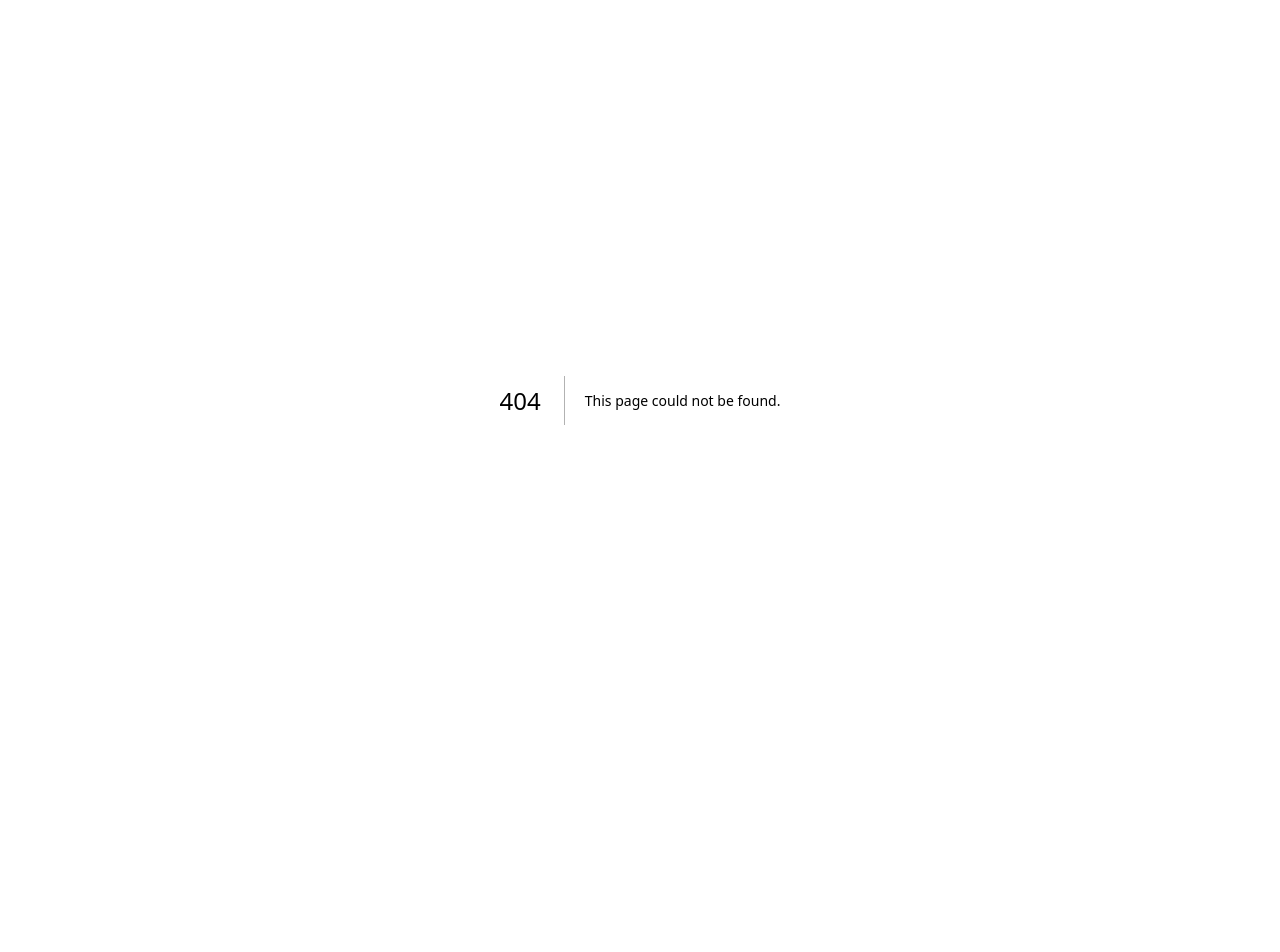
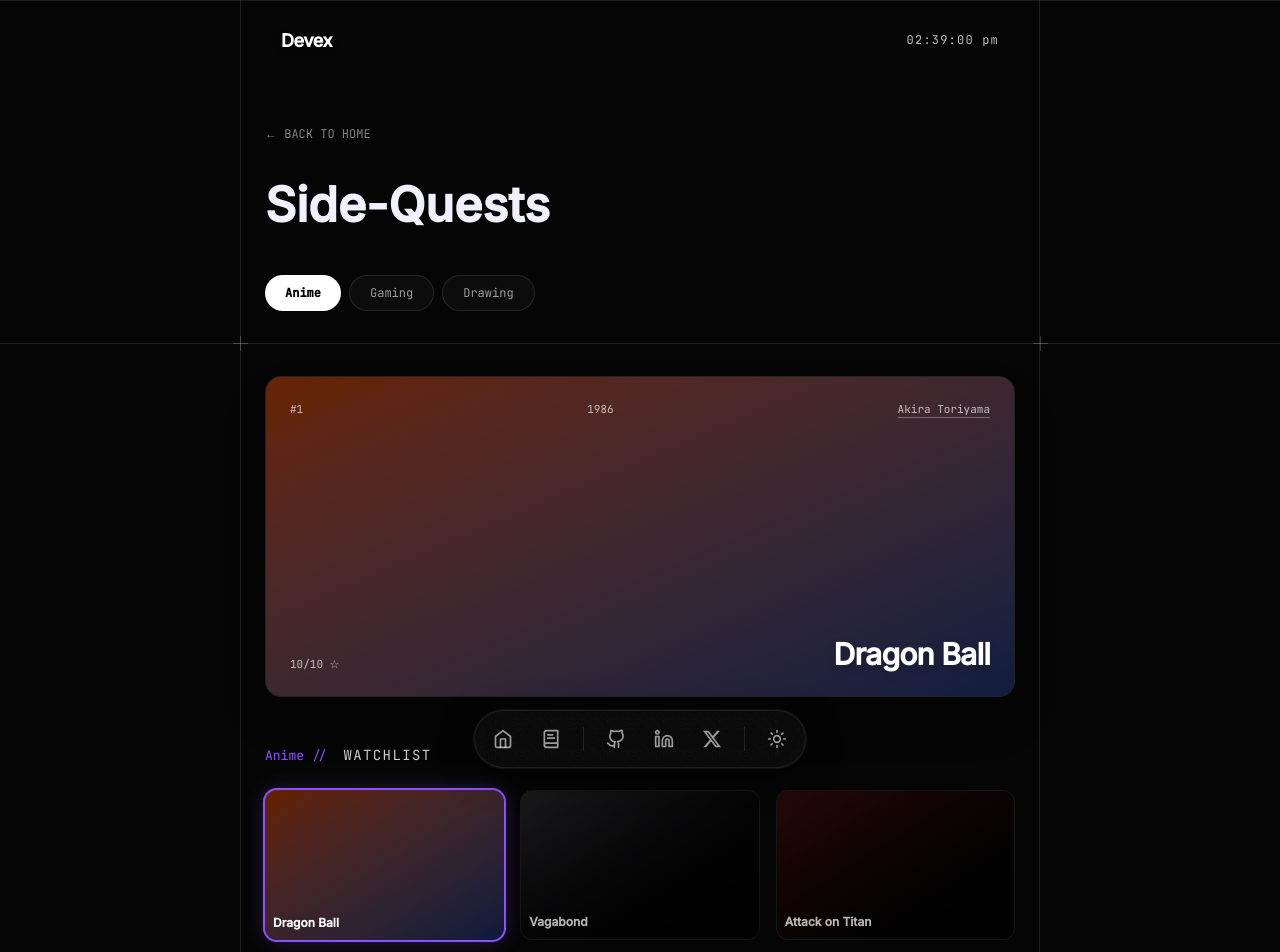
Before and after one commit to Devexhhh/Devex, a Next.js app: page /side-quests in a window 1280 px wide. Before the commit this address had no page. Shown: the top 952 px of the page. Before the commit the page ends 800 px from the top, so only its background shows below. Built offline with nearby package versions, Linux system fonts and the light colour scheme.

Commit message:
added new side quests page

```diff
--- /dev/null
+++ b/app/side-quests/page.tsx
@@ -0,0 +1,130 @@
+"use client";
+
+import { useState, Suspense, useEffect } from "react";
+import { useSearchParams } from "next/navigation";
+import Link from "next/link";
+import Navbar from "@/components/Navbar";
+import BottomDock from "@/components/BottomDock";
+import HorizontalSeparator from "@/app/ui/HorizontalSeparator";
+import { SIDE_QUESTS_DATA } from "@/lib/data";
+
+type Category = "Anime" | "Gaming" | "Drawing";
+
+// We extract the main UI into a separate component so we can wrap it in Suspense
+function SideQuestsContent() {
+    const searchParams = useSearchParams();
+    const categoryParam = searchParams.get("category");
+
+    // Validate the parameter (If someone types nonsense in the URL, default to "Anime")
+    const initialCategory: Category =
+        categoryParam && Object.keys(SIDE_QUESTS_DATA).includes(categoryParam)
+            ? (categoryParam as Category)
+            : "Anime";
+
+    const [activeCategory, setActiveCategory] = useState<Category>(initialCategory);
+    const [activeItem, setActiveItem] = useState(SIDE_QUESTS_DATA[initialCategory][0]);
+
+    // Handle switching tabs manually
+    const handleCategoryChange = (category: Category) => {
+        setActiveCategory(category);
+        setActiveItem(SIDE_QUESTS_DATA[category][0]);
+    };
+
+    const currentItems = SIDE_QUESTS_DATA[activeCategory];
+
+    return (
+        <div className="relative z-10 w-full max-w-[800px] mx-auto px-6 pt-[120px] pb-[120px] border-x border-transparent lg:border-white/10 min-h-screen">
+            {/* Top Header */}
+            <div className="mb-10">
+                <Link href="/" className="inline-flex items-center gap-2 font-mono text-[12px] text-white/50 hover:text-violet-400 transition-colors mb-8">
+                    ← BACK TO HOME
+                </Link>
+                <h1 className="font-display font-bold text-[#f1f0ff] leading-tight" style={{ fontSize: "clamp(32px, 5vw, 48px)" }}>
+                    Side-Quests
+                </h1>
+            </div>
+
+            {/* Category Navigation Tabs */}
+            <div className="flex flex-wrap gap-2 mb-8">
+                {(Object.keys(SIDE_QUESTS_DATA) as Category[]).map((cat) => (
+                    <button
+                        key={cat}
+                        onClick={() => handleCategoryChange(cat)}
+                        className={`px-5 py-2 rounded-full font-mono text-[12px] transition-all duration-300 ${activeCategory === cat
+                                ? "bg-white text-black font-semibold"
+                                : "bg-white/[0.03] border border-white/10 text-white/60 hover:bg-white/10 hover:text-white"
+                            }`}
+                    >
+                        {cat}
+                    </button>
+                ))}
+            </div>
+
+            <HorizontalSeparator className="mb-8" />
+
+            {/* --- MAIN FEATURED CARD (Big Card) --- */}
+            <div className="group relative w-full aspect-[16/9] md:aspect-[21/9] bg-[#0a0a0c] border border-white/10 rounded-2xl overflow-hidden mb-12 shadow-2xl">
+                <div className={`absolute inset-0 bg-gradient-to-br ${activeItem.color} transition-all duration-700 ease-[cubic-bezier(0.25,1,0.5,1)] group-hover:scale-105 group-hover:blur-sm`} />
+
+                <div className="absolute inset-0 p-6 flex flex-col justify-between pointer-events-none transition-opacity duration-500 group-hover:opacity-0">
+                    <div className="flex justify-between items-start font-mono text-[11px] text-white/70">
+                        <span>#1</span>
+                        <span>{activeItem.year}</span>
+                        <span className="underline underline-offset-4 decoration-white/30">{activeItem.creator}</span>
+                    </div>
+                    <div className="flex justify-between items-end">
+                        <span className="font-mono text-[11px] text-white/70">{activeItem.rating} ☆</span>
+                        <h2 className="font-display font-bold text-3xl tracking-tight text-white drop-shadow-lg">{activeItem.title}</h2>
+                    </div>
+                </div>
+
+                <div className="absolute inset-0 bg-black/80 opacity-0 group-hover:opacity-100 transition-opacity duration-500 ease-[cubic-bezier(0.25,1,0.5,1)] flex flex-col justify-center p-8 md:p-12">
+                    <div className="translate-y-6 group-hover:translate-y-0 transition-transform duration-700 ease-[cubic-bezier(0.25,1,0.5,1)]">
+                        <h3 className="font-display text-2xl font-bold text-white mb-2">{activeItem.title}</h3>
+                        <p className="font-mono text-[13px] text-violet-400 mb-4 tracking-wide uppercase">{activeItem.subtitle}</p>
+                        <p className="font-sans text-[14px] md:text-[15px] text-white/80 leading-relaxed max-w-2xl">{activeItem.description}</p>
+                    </div>
+                </div>
+            </div>
+
+            <div className="flex items-center gap-4 mb-6">
+                <span className="font-mono text-[13px] text-violet-500">{activeCategory} //</span>
+                <h2 className="font-mono text-[14px] text-white/80 uppercase tracking-widest">Watchlist</h2>
+            </div>
+
+            {/* --- THUMBNAIL GRID --- */}
+            <div className="grid grid-cols-2 md:grid-cols-3 gap-4">
+                {currentItems.map((item) => {
+                    const isActive = activeItem.id === item.id;
+                    return (
+                        <div
+                            key={item.id}
+                            onClick={() => setActiveItem(item)}
+                            className={`relative w-full aspect-[16/10] rounded-xl overflow-hidden cursor-pointer transition-all duration-300 group
+                ${isActive ? "ring-2 ring-violet-500 shadow-[0_0_20px_rgba(139,92,246,0.3)]" : "border border-white/10 hover:border-white/30 opacity-70 hover:opacity-100"}
+              `}
+                        >
+                            <div className={`absolute inset-0 bg-gradient-to-br ${item.color} group-hover:scale-105 transition-transform duration-500`} />
+                            <div className="absolute bottom-2 left-2 right-2">
+                                <h4 className="font-display font-bold text-[12px] text-white drop-shadow-md truncate">{item.title}</h4>
+                            </div>
+                        </div>
+                    );
+                })}
+            </div>
+        </div>
+    );
+}
+
+// The main page export now wraps everything safely in a Suspense boundary
+export default function SideQuestsPage() {
+    return (
+        <main className="relative min-h-screen bg-[#050505] text-white overflow-x-hidden">
+            <Navbar />
+            <BottomDock />
+            <Suspense fallback={<div className="min-h-screen flex items-center justify-center text-white/30">Loading...</div>}>
+                <SideQuestsContent />
+            </Suspense>
+        </main>
+    );
+}
```
